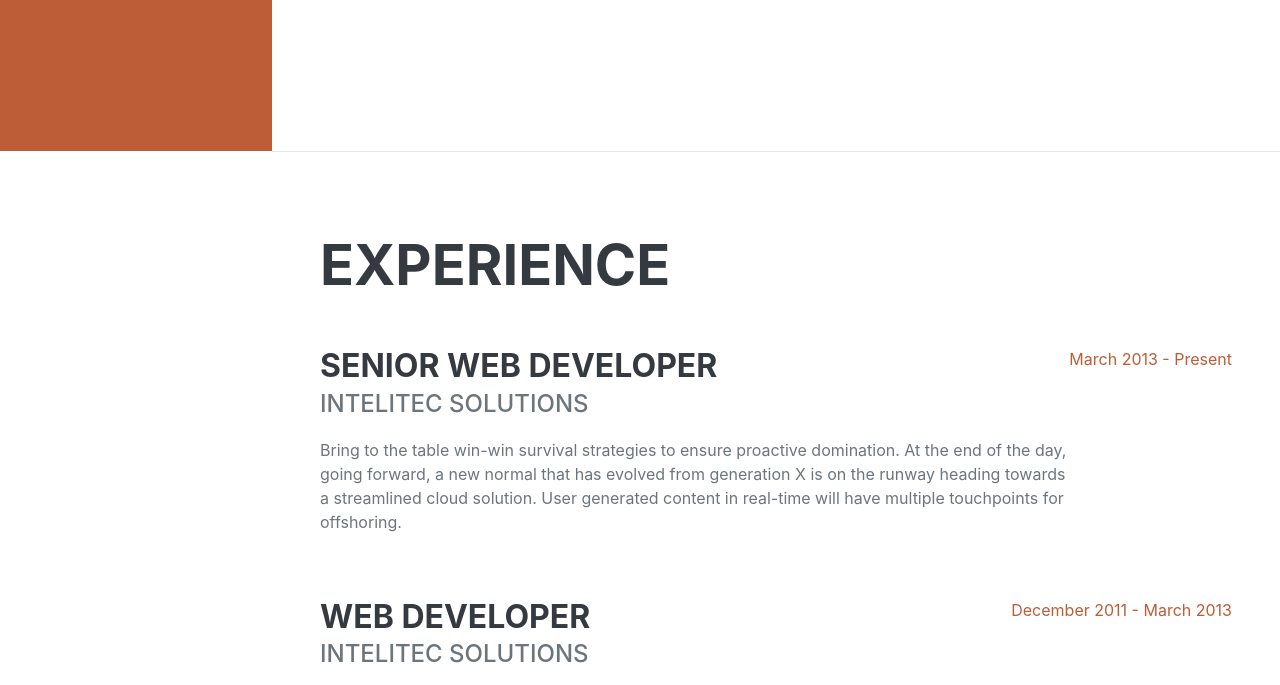
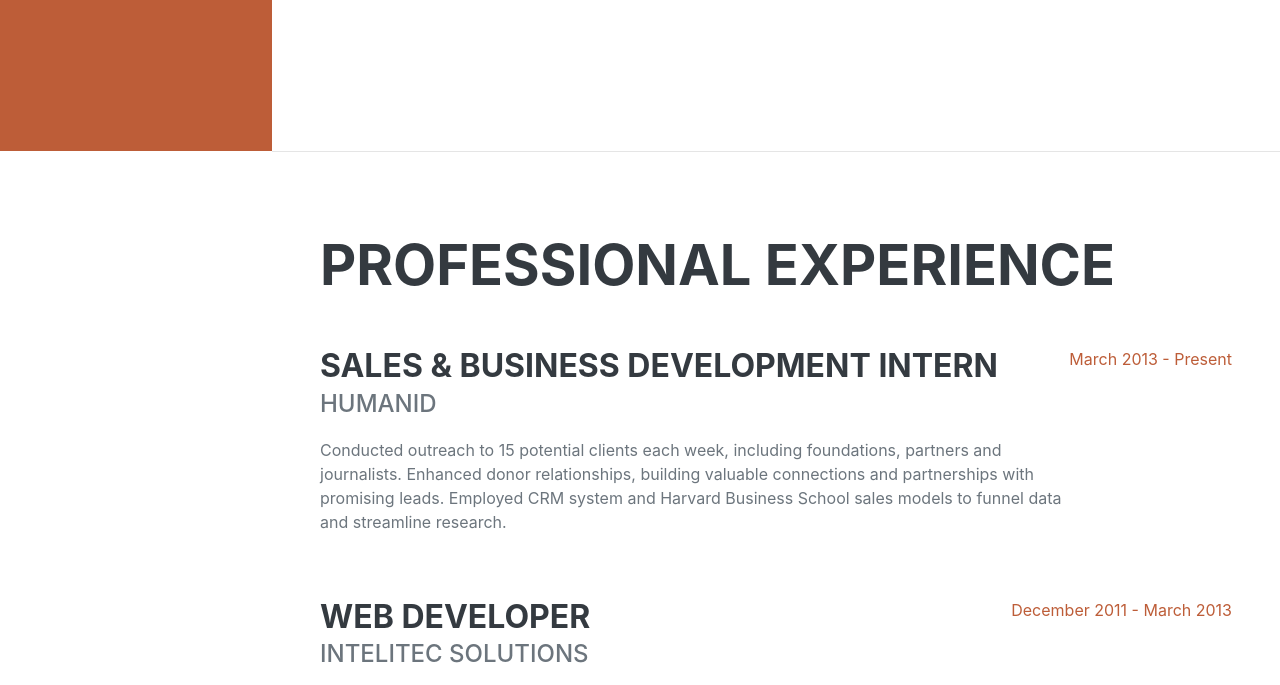
Before and after one commit to vhuang00/vhuang00.github.io, a plain HTML site: page index.html in a window 1280 px wide. Shown: the part 649-1334 px from the top of the page. Drawn offline with nearby package versions, Linux system fonts and the light colour scheme; a web font is replaced by a local one.

Commit message:
Update index.html

```diff
--- a/index.html
+++ b/index.html
@@ -60,12 +60,13 @@
             <!-- Experience-->
             <section class="resume-section" id="experience">
                 <div class="resume-section-content">
-                    <h2 class="mb-5">Experience</h2>
+                    <h2 class="mb-5">Professional Experience</h2>
                     <div class="d-flex flex-column flex-md-row justify-content-between mb-5">
                         <div class="flex-grow-1">
-                            <h3 class="mb-0">Senior Web Developer</h3>
-                            <div class="subheading mb-3">Intelitec Solutions</div>
-                            <p>Bring to the table win-win survival strategies to ensure proactive domination. At the end of the day, going forward, a new normal that has evolved from generation X is on the runway heading towards a streamlined cloud solution. User generated content in real-time will have multiple touchpoints for offshoring.</p>
+                            <h3 class="mb-0">Sales & Business Development Intern</h3>
+                            <div class="subheading mb-3">humanID</div>
+                            <p>Conducted outreach to 15 potential clients each week, including foundations, partners and journalists. Enhanced donor relationships, building valuable connections and partnerships with promising leads. Employed CRM system and Harvard Business School sales models to funnel data and streamline research.
+                            </p>
                         </div>
                         <div class="flex-shrink-0"><span class="text-primary">March 2013 - Present</span></div>
                     </div>
```
